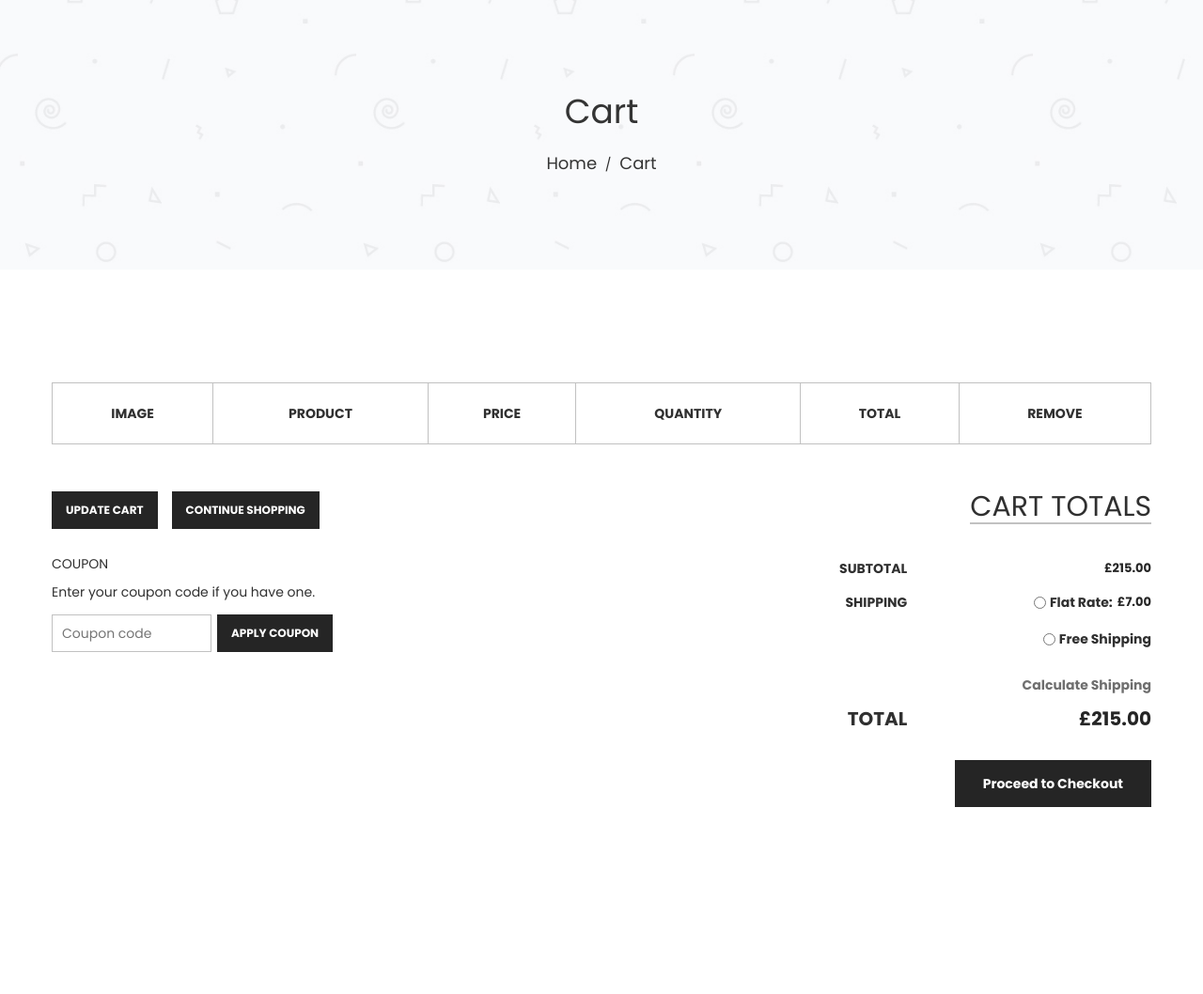
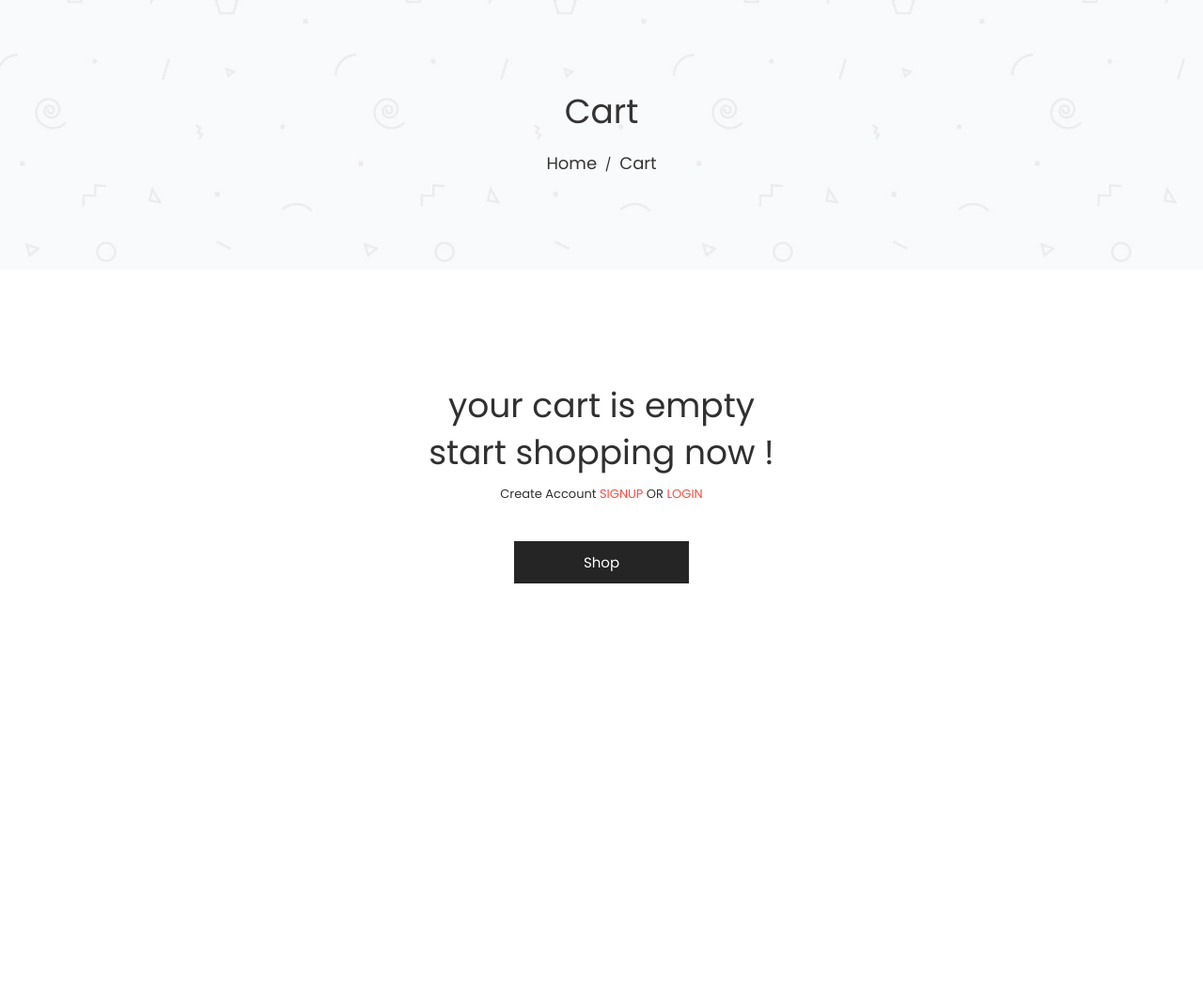
Before and after one commit to MahmoudElsherbeny/MS-watches, a Laravel app: page /cart in a window 1280 px wide. Shown: the part 99-1157 px from the top of the page at 94% size. After the commit the page ends 720 px from the top, so only its background shows below. Run offline with Laravel 8, Linux system fonts and the light colour scheme; data comes from the database, SQL or seed files in the repository; lists and menus that the app fills with data are empty; settings files or empty folders that the repository lacks are supplied; parts of the project's set-up code (start-up, migrations or seed data) failed here and were passed over; some libraries are stand-ins or nearby versions.

Commit message:
updating cart
update cart by adding more feature and edit some pages

```diff
--- a/app/Http/Controllers/frontend/CartController.php
+++ b/app/Http/Controllers/frontend/CartController.php
@@ -5,7 +5,94 @@ namespace App\Http\Controllers\frontend;
 use App\Http\Controllers\Controller;
 use Illuminate\Http\Request;
 
+use App\Category;
+use App\Product;
+use App\Product_image;
+use Redirect;
+use Session;
+use View;
+
 class CartController extends Controller
 {
-    //
+
+    protected $categories;
+
+    public function __construct() {
+        $this->categories = Category::Where('status','active')->OrderBy('order')->get();
+        View::share('categories', $this->categories);
+    }
+
+    //show cart page function
+    public function cart() {
+        return view("frontend.pages.cart");
+    }
+
+    //add to cart function - add products in cart using session whatever user login or not
+    public function addToCart($product_id, $quantity = 1)
+    {
+        $product = Product::findOrFail($product_id);
+        $cart = Session::get('cart');
+
+        // if cart is empty then this the first product
+        if(!$cart) {
+
+            $cart = [
+                $product_id => [
+                    "id" => $product->id,
+                    "name" => $product->name,
+                    "quantity" => $quantity,
+                    "price" => $product->sale > 0 ? ($product->price-$product->sale) : $product->price,
+                    "image" => url(Product_image::ProductMainImage($product_id))
+                ]
+            ];
+            Session::put('cart', $cart);
+
+            return Redirect::back();
+        }
+
+        // if cart not empty then check if this product exists and increment quantity
+        if(isset($cart[$product_id])) {
+
+            $cart[$product_id]['quantity']++;
+            Session::put('cart', $cart);
+
+            return Redirect::back();
+        }
+
+        // if item not exist in cart then add to cart with quantity = 1
+        $cart[$product_id] = [
+            "id" => $product->id,
+            "name" => $product->name,
+            "quantity" => $quantity,
+            "price" => $product->sale > 0 ? ($product->price-$product->sale) : $product->price,
+            "image" => url(Product_image::ProductMainImage($product_id))
+        ];
+        Session::put('cart', $cart);
+
+        return Redirect::back();
+    }
+
+    //remove from cart function - remove product from cart using session
+    public function remove($product_id)
+    {
+        $cart = Session::get('cart');
+        if(isset($cart[$product_id])) {
+            unset($cart[$product_id]);
+            if(!$cart) {
+                Session::forget('cart');
+            }
+            else {
+                Session::put('cart', $cart);
+            }
+        }
+
+        return Redirect::back();
+    }
+
+     //checkou page function - display checkout page
+     public function checkout_page()
+     {
+        return view("frontend.pages.checkout");
+     }
+
 }
--- a/app/Http/Controllers/frontend/HomeController.php
+++ b/app/Http/Controllers/frontend/HomeController.php
@@ -67,9 +67,4 @@ class HomeController extends Controller
         return view("frontend.pages.contact");
     }
 
-    //show cart page function
-    public function cart() {
-        return view("frontend.pages.cart");
-    }
-
 }
--- a/public/frontend/css/shortcode/header.css
+++ b/public/frontend/css/shortcode/header.css
@@ -180,10 +180,11 @@
   height: 60px;
   line-height: 62px;
 }
-.sticky__header.scroll-header .menu-extra li span {
+.sticky__header.scroll-header .menu-extra li span:not('.badge') {
   height: 60px;
   line-height: 62px;
 }
+
 .fluid-container.mobile-menu-container {
   position: relative;
 }
--- a/public/frontend/style.css
+++ b/public/frontend/style.css
@@ -3508,20 +3509,58 @@ blockquote::before {
     margin: 0;
     text-transform: uppercase;
 }
+.empty__cart {
+    text-align: center;
+    margin-bottom: 38px;
+}
+.empty__cart p {
+    font-size: 36px;
+    line-height: 1.4;
+    margin-bottom: 5px;
+}
+.empty__cart span {
+    font-size: 13px;
+    text-transform: capitalize;
+}
+.empty__cart span a {
+    color: #ff4e43;
+}
+.empty__cart__button {
+    margin-bottom: 30px;
+    overflow: hidden;
+    text-align: center;
+}
+.empty__cart__button a {
+    background: #252525 none repeat scroll 0 0;
+    border: medium none;
+    color: #fff;
+    display: inline-block;
+    font-size: 15px;
+    height: 45px;
+    line-height: 45px;
+    padding: 0 74px;
+    text-transform: capitalize;
+    transition: all 0.3s ease 0s;
+}
+.empty__cart__button a:hover {
+    background: #ff4136;
+    color: #fff !important;
+}
+
 .table-content table {
     background: #fff none repeat scroll 0 0;
     border-color: #c1c1c1;
     border-radius: 0;
     border-style: solid;
     border-width: 1px 0 0 1px;
-    margin: 0 0 50px;
+    margin: 0 0 40px;
     text-align: center;
     width: 100%;
 }
 .table-content table th {
     border-top: medium none;
     font-weight: bold;
-    padding: 20px 10px;
+    padding: 16px 8px;
     text-align: center;
     text-transform: uppercase;
     vertical-align: middle;
@@ -3617,7 +3659,7 @@ blockquote::before {
     height: 40px;
     line-height: 40px;
     margin-right: 15px;
-    padding: 0 15px;
+    padding: 0 28px;
     text-shadow: none;
     text-transform: uppercase;
     transition: all 0.3s ease 0s;
@@ -3652,10 +3694,9 @@ blockquote::before {
     margin: 0 6px 20px 0;
     max-width: 100%;
     padding: 0 0 0 10px;
-    width: 170px;
+    width: 180px;
 }
 .cart_totals {
-    float: left;
     text-align: right;
     width: 100%;
 }
@@ -3666,34 +3707,22 @@ blockquote::before {
     margin: 0 0 35px;
     text-transform: uppercase;
 }
-.cart_totals table {
-    border: medium none;
-    float: right;
-    margin: 0;
+.cart_totals .order_total {
+    color: #333;
+    font-size: 18px;
+    font-weight: bold;
+    text-transform: capitalize;
+}
+.cart_totals .order_total .title {
+    display: inline-block;
+    text-align: left;
+    text-decoration: underline;
+    width: 40%;
+}
+.cart_totals .order_total .amount {
+    display: inline-block;
     text-align: right;
-}
-.cart_totals table th {
-    border: medium none;
-    font-size: 14px;
-    font-weight: bold;
-    padding: 0 20px 12px 0;
-    text-align: right;
-    text-transform: uppercase;
-    vertical-align: top;
-}
-.cart_totals table td {
-    border: medium none;
-    padding: 0 0 12px;
-    vertical-align: top;
-}
-.cart_totals table td .amount {
-    color: #252525;
-    float: right;
-    font-size: 13px;
-    font-weight: bold;
-    margin-left: 5px;
-    text-align: right;
-    text-transform: uppercase;
+    width: 58%;
 }
 .cart_totals table td ul#shipping_method {
     list-style: outside none none;
@@ -3733,8 +3762,8 @@ a.shipping-calculator-button:hover {
     font-weight: 700;
     height: 50px;
     line-height: 50px;
-    margin-top: 20px;
-    padding: 0 30px;
+    margin-top: 24px;
+    padding: 0 58px;
     text-transform: none;
 }
 .wc-proceed-to-checkout a:hover {
--- a/resources/views/frontend/layouts/footer.blade.php
+++ b/resources/views/frontend/layouts/footer.blade.php
@@ -69,7 +69,7 @@
                     <li><a href="{{ route('shop') }}">Shop</a></li>
                     <li><a href="{{ route('aboutus') }}">About Us</a></li>
                     <li><a href="{{ route('contact') }}">Contact Us</a></li>
-                    <li><a href="{{ route('cart') }}">Cart</a></li>
+                    <li><a href="{{ route('cart.index') }}">Cart</a></li>
                     <li><a href="#">Privacy Policy</a></li>
                 </ul>
             </div>
--- a/resources/views/frontend/layouts/header.blade.php
+++ b/resources/views/frontend/layouts/header.blade.php
@@ -26,7 +26,7 @@
                                     <li><a href="checkout.html">checkout</a></li>
                                 </ul>
                             </li>
-                            <li><a href="{{ route('cart') }}">Cart</a></li>
+                            <li><a href="{{ route('cart.index') }}">Cart</a></li>
                         </ul>
                     </nav>
                     <div class="mobile-menu clearfix visible-xs visible-sm">
@@ -43,7 +43,7 @@
                                         <li><a href="checkout.html">checkout</a></li>
                                     </ul>
                                 </li>
-                                <li><a href="{{ route('cart') }}">Cart</a></li>
+                                <li><a href="{{ route('cart.index') }}">Cart</a></li>
                             </ul>
                         </nav>
                     </div>
@@ -166,10 +166,14 @@
             <div class="offsetmenu__close__btn">
                 <a href="#"><i class="zmdi zmdi-close"></i></a>
             </div>
+
+            @if(Session::has('cart'))
                 <div class="shp__cart__wrap">
 
-                @if(Session::has('cart'))
-                    @foreach (Session::get('cart') as $id => $product)
+                    <?php
+                        $subtotal = 0;
+                    ?>
+                    @foreach (Session::get('cart') as $key => $product)
                         <div class="shp__single__product">
                             <div class="shp__pro__thumb">
                                 <a href="#">
@@ -177,26 +181,45 @@
                                 </a>
                             </div>
                             <div class="shp__pro__details">
-                                <h2><a href="product-details.html">{{ $product['name'] }}</a></h2>
+                                <h2>
+                                    <a href="{{ route('product_detailes', ['id' => $product['id']]) }}">{{ $product['name'] }}</a>
+                                </h2>
                                 <span class="quantity">QTY: {{ $product['quantity'] }}</span>
-                                <span class="shp__price">${{ $product['price'] }}</span>
+                                <span class="shp__price">£{{ $product['price'] }}</span>
                             </div>
                             <div class="remove__btn">
                                 <a href="#" title="Remove this item"><i class="zmdi zmdi-close"></i></a>
                             </div>
                         </div>
+
+                        <?php
+                            $subtotal += $product['price'] * $product['quantity'];
+                        ?>
                     @endforeach
-                @endif
+
 
                 </div>
                 <ul class="shoping__total">
                     <li class="subtotal">Subtotal:</li>
-                <li class="total__price">$130.00</li>
+                    <li class="total__price">£{{ $subtotal }}</li>
                 </ul>
                 <ul class="shopping__btn">
-                <li><a href="{{ route('cart') }}">View Cart</a></li>
-                <li class="shp__checkout"><a href="checkout.html">Checkout</a></li>
+                    <li><a href="{{ route('cart.index') }}">View Cart</a></li>
+                    <li class="shp__checkout"><a href="{{ route('cart.checkout_page') }}">Checkout</a></li>
                 </ul>
+            @else
+                <div class="shp__cart__wrap">
+                        <div class="cart__empty__details">
+                            <p>your cart is empty <br>start shopping now !</p>
+                            @if(!Auth::check())
+                                <span>create account <a href="{{ route('register') }}">SIGNUP</a> OR <a href="{{ route('login') }}">LOGIN</a></span>
+                            @endif
+                        </div>
+                </div>
+                <ul class="shopping__btn">
+                    <li><a href="{{ route('shop') }}">shop</a></li>
+                </ul>
+            @endif
         </div>
     </div>
     <!-- End Cart Panel -->
--- a/resources/views/frontend/pages/cart.blade.php
+++ b/resources/views/frontend/pages/cart.blade.php
@@ -28,11 +28,14 @@
         <div class="container">
             <div class="row">
                 <div class="col-md-12 col-sm-12 col-xs-12">
-                    <form action="#">
+
+                    <!--  check if cart session is empty or not  -->
+                    @if(session('cart'))
                         <div class="table-content table-responsive">
                             <table>
                                 <thead>
                                     <tr>
+                                        <th class="product-order">#</th>
                                         <th class="product-thumbnail">Image</th>
                                         <th class="product-name">Product</th>
                                         <th class="product-price">Price</th>
@@ -42,23 +45,38 @@
                                     </tr>
                                 </thead>
                                 <tbody>
-                                    @if(session('cart'))
-                                        @foreach (session('cart') as $id => $product)
+
+                                    <?php
+                                        $index = 0;
+                                        $total = 0;
+                                    ?>
+                                    @foreach (session('cart') as $key => $product)
                                         <tr>
+                                            <td class="product-thumbnail">{{ ($index+1) }}</td>
                                             <td class="product-thumbnail"><img src=" {{ url('frontend/images/product/3.png') }} " alt="product img" /></td>
-                                                <td class="product-name"><a href="#">{{ $product['name'] }}</a></td>
+                                            <td class="product-name">
+                                                <a href="{{ route('product_detailes', ['id' => $product['id']]) }}">{{ $product['name'] }}</a>
+                                            </td>
                                             <td class="product-price"><span class="amount">£{{ $product['price'] }}</span></td>
                                             <td class="product-quantity"><input type="number" value="{{ $product['quantity'] }}" /></td>
                                             <td class="product-subtotal">£{{ $product['price'] * $product['quantity'] }}</td>
-                                                <td class="product-remove"><a href="#">X</a></td>
+                                            <td class="product-remove">
+                                                {!! Form::Open(['url' => route('cart.remove', ['id' => $product['id']]) ]) !!}
+                                                    <button class="btn btn-app" type="submit"> X</button>
+                                                {!! Form::Close() !!}
+                                            </td>
                                         </tr>
+
+                                        <?php
+                                            $index++;
+                                            $total += $product['price'] * $product['quantity'];
+                                        ?>
                                     @endforeach
-                                    @endif
                                 </tbody>
                             </table>
                         </div>
                         <div class="row">
-                            <div class="col-md-8 col-sm-7 col-xs-12">
+                            <div class="col-md-9 col-sm-7 col-xs-12">
                                 <div class="buttons-cart">
                                     <input type="submit" value="Update Cart" />
                                     <a href="{{ route('shop') }}">Continue Shopping</a>
@@ -70,51 +88,30 @@
                                     <input type="submit" value="Apply Coupon" />
                                 </div>
                             </div>
-                            <div class="col-md-4 col-sm-5 col-xs-12">
+                            <div class="col-md-3 col-sm-5 col-xs-12">
                                 <div class="cart_totals">
-                                    <h2>Cart Totals</h2>
-                                    <table>
-                                        <tbody>
-                                            <tr class="cart-subtotal">
-                                                <th>Subtotal</th>
-                                                <td><span class="amount">£215.00</span></td>
-                                            </tr>
-                                            <tr class="shipping">
-                                                <th>Shipping</th>
-                                                <td>
-                                                    <ul id="shipping_method">
-                                                        <li>
-                                                            <input type="radio" />
-                                                            <label>
-                                                                Flat Rate: <span class="amount">£7.00</span>
-                                                            </label>
-                                                        </li>
-                                                        <li>
-                                                            <input type="radio" />
-                                                            <label>
-                                                                Free Shipping
-                                                            </label>
-                                                        </li>
-                                                        <li></li>
-                                                    </ul>
-                                                    <p><a class="shipping-calculator-button" href="#">Calculate Shipping</a></p>
-                                                </td>
-                                            </tr>
-                                            <tr class="order-total">
-                                                <th>Total</th>
-                                                <td>
-                                                    <strong><span class="amount">£215.00</span></strong>
-                                                </td>
-                                            </tr>
-                                        </tbody>
-                                    </table>
+                                    <div class="order_total">
+                                        <span class="title">Total:</span>
+                                        <span class="amount">£{{ $total }}</span>
+                                    </div>
                                     <div class="wc-proceed-to-checkout">
-                                        <a href="@if (Auth::check())  @else {{ route('login') }} @endif">Proceed to Checkout</a>
+                                        <a href="{{ route('cart.checkout_page') }}">Proceed to Checkout</a>
                                     </div>
                                 </div>
                             </div>
                         </div>
-                    </form>
+                    @else
+                        <div class="empty__cart">
+                            <p>your cart is empty <br>start shopping now !</p>
+                            @if(!Auth::check())
+                                <span>create account <a href="{{ route('register') }}">SIGNUP</a> OR <a href="{{ route('login') }}">LOGIN</a></span>
+                            @endif
+                        </div>
+                        <div class="empty__cart__button">
+                            <a href="{{ route('shop') }}">Shop</a>
+                        </div>
+                    @endif
+
                 </div>
             </div>
         </div>
--- a/routes/web.php
+++ b/routes/web.php
@@ -22,7 +22,6 @@ Route::get('/', 'frontend\HomeController@index')->name('home');
 Route::get('/shop', 'frontend\HomeController@shopPage')->name('shop');
 Route::get('/about', 'frontend\HomeController@aboutus')->name('aboutus');
 Route::get('/contact', 'frontend\HomeController@contact')->name('contact');
-Route::get('/cart', 'frontend\HomeController@cart')->name('cart');
 Route::get('/login', 'frontend\HomeController@login')->name('login');
 
 //product routes
@@ -30,7 +29,17 @@ Route::get('product/{id}/details', 'frontend\productCtrl@product_detailes')->nam
 Route::get('product/{id}/delete/{review}', 'frontend\productCtrl@review_destroy');
 Route::post('product/{id}/delete/{review}', 'frontend\productCtrl@review_destroy')->name('review_delete');
 
-Route::get('addtocart/{id}', 'frontend\productCtrl@addToCart')->name('add_to_cart');
+//cart routes
+Route::group(['prefix'=>'cart', 'as'=>'cart.'] , function() {
+
+    Route::get('/', 'frontend\CartController@cart')->name('index');
+    Route::get('add/{id}', 'frontend\CartController@addToCart')->name('add');
+    Route::post('remove/{id}','frontend\CartController@remove')->name('remove');
+    Route::get('checkout','frontend\CartController@checkout_page')->middleware('auth')->name('checkout_page');
+
+});
+
+
 
 
 Auth::routes();
```
Also changed, not shown: other parts of public/frontend/css/shortcode/header.css (+22 -5 lines), other parts of public/frontend/style.css (+40 -36 lines), app/Http/Controllers/frontend/ProductCtrl.php (+0 -47 lines), resources/views/frontend/index.blade.php (+10 -2 lines), resources/views/frontend/pages/checkout.blade.php (added, +135 -0 lines). Lines whose indentation alone changed are shown as unchanged.
